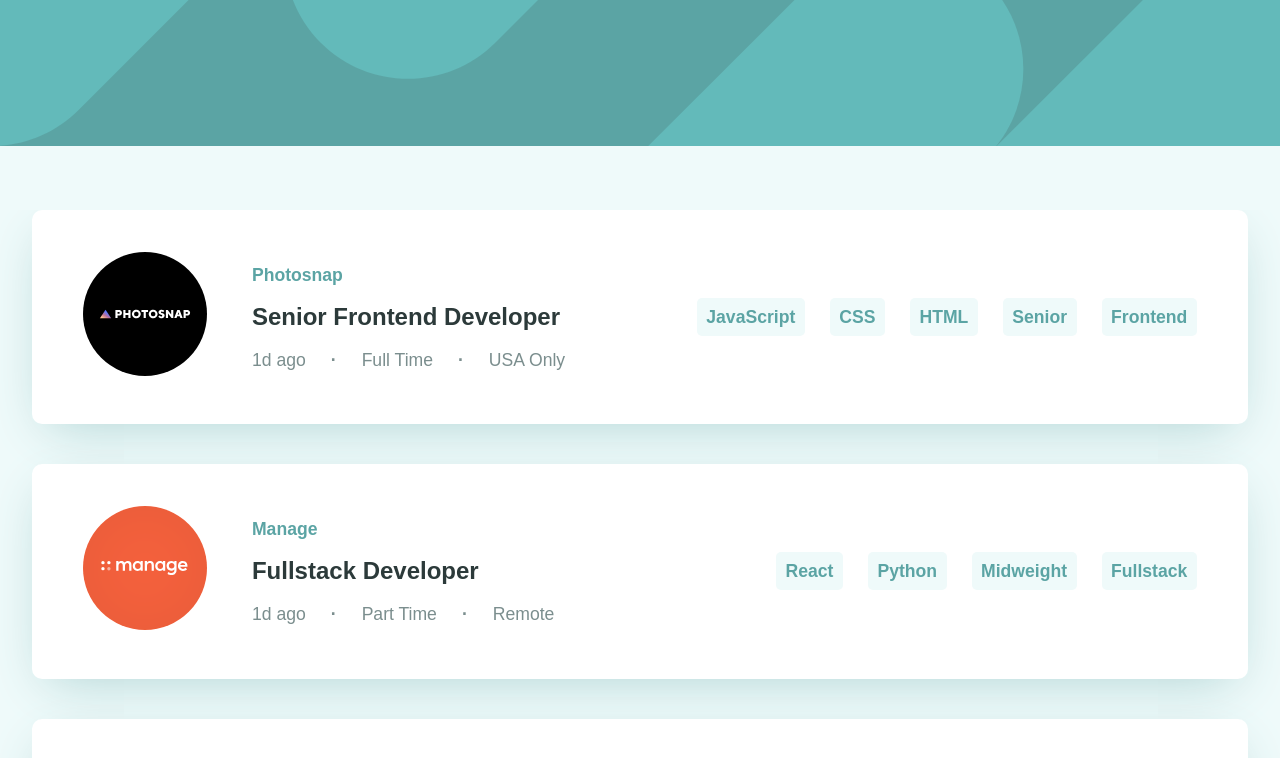
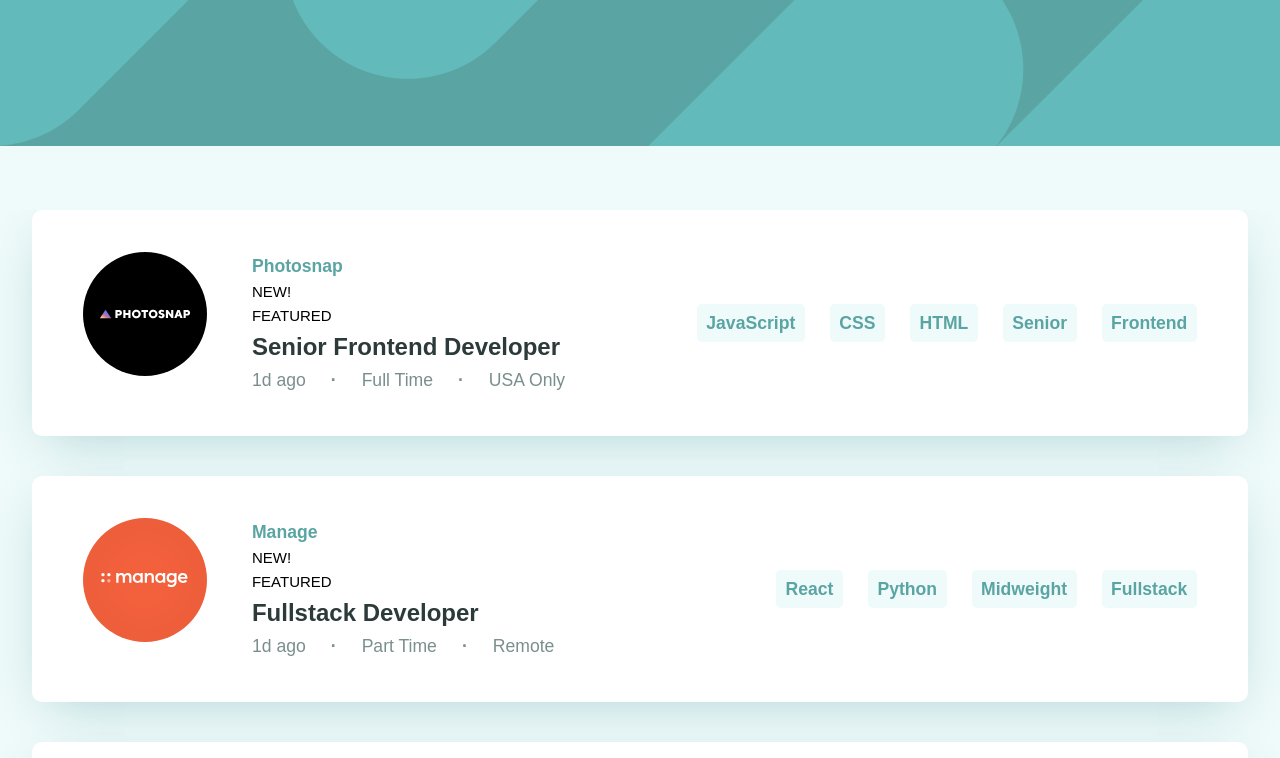
Before and after one commit to AAM77/static-listings-challenge-frontend, a React (Create React App) app: page / in a window 1280 px wide. Shown: the top 758 px of the page. Built offline with nearby package versions, Linux system fonts and the light colour scheme; a web font is replaced by a local one.

Commit message:
Add functions/logic to handle generating a list of tag names (e.g. featured, new) and using that to generate JobListingTag components. Pass the tag text as a prop.

```diff
--- a/src/components/job_listings/desktop/JobInfoSection.js
+++ b/src/components/job_listings/desktop/JobInfoSection.js
@@ -1,10 +1,36 @@
 import React from 'react';
+import JobListingTag from './JobListingTag';
 
 
 const JobInfoSection = ({ jobListing }) => {
+
+    const getTagNames = () => {
+        const tagNames = [];
+        if (jobListing.new) {
+            tagNames.push('NEW!');
+        }
+
+        if (jobListing.featured) {
+            tagNames.push('FEATURED');
+        }
+
+        return tagNames;
+    }
+
+    const createJobListingTags = () => {
+        return getTagNames().map( (tagName, index) => <JobListingTag key={index} tagName={tagName} />);
+    }
+
     return (
         <div className='job-info'>
-            <div className='company'>{jobListing.company}</div>
+            <div className='company-and-tags'>
+                <div className='company'>
+                    {jobListing.company}
+                </div>
+                <div className='tags'>
+                    {createJobListingTags()}
+                </div>
+            </div>
             <div className='position'>{jobListing.position}</div>
             <div className='additional-details'>
                 {jobListing.postedAt}<span className='interpunct'>·</span>{jobListing.contract}<span className='interpunct'>·</span>{jobListing.location}
```
